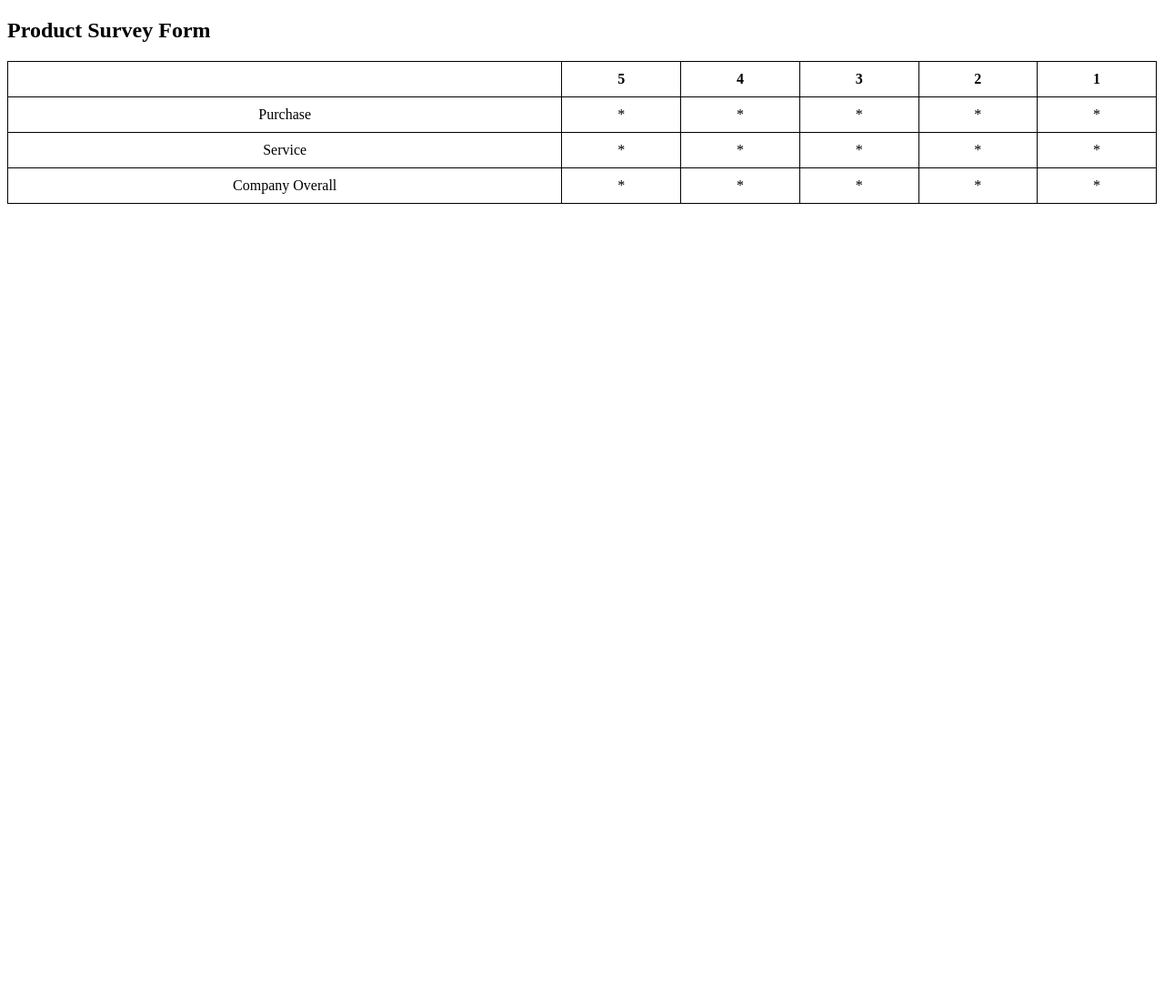
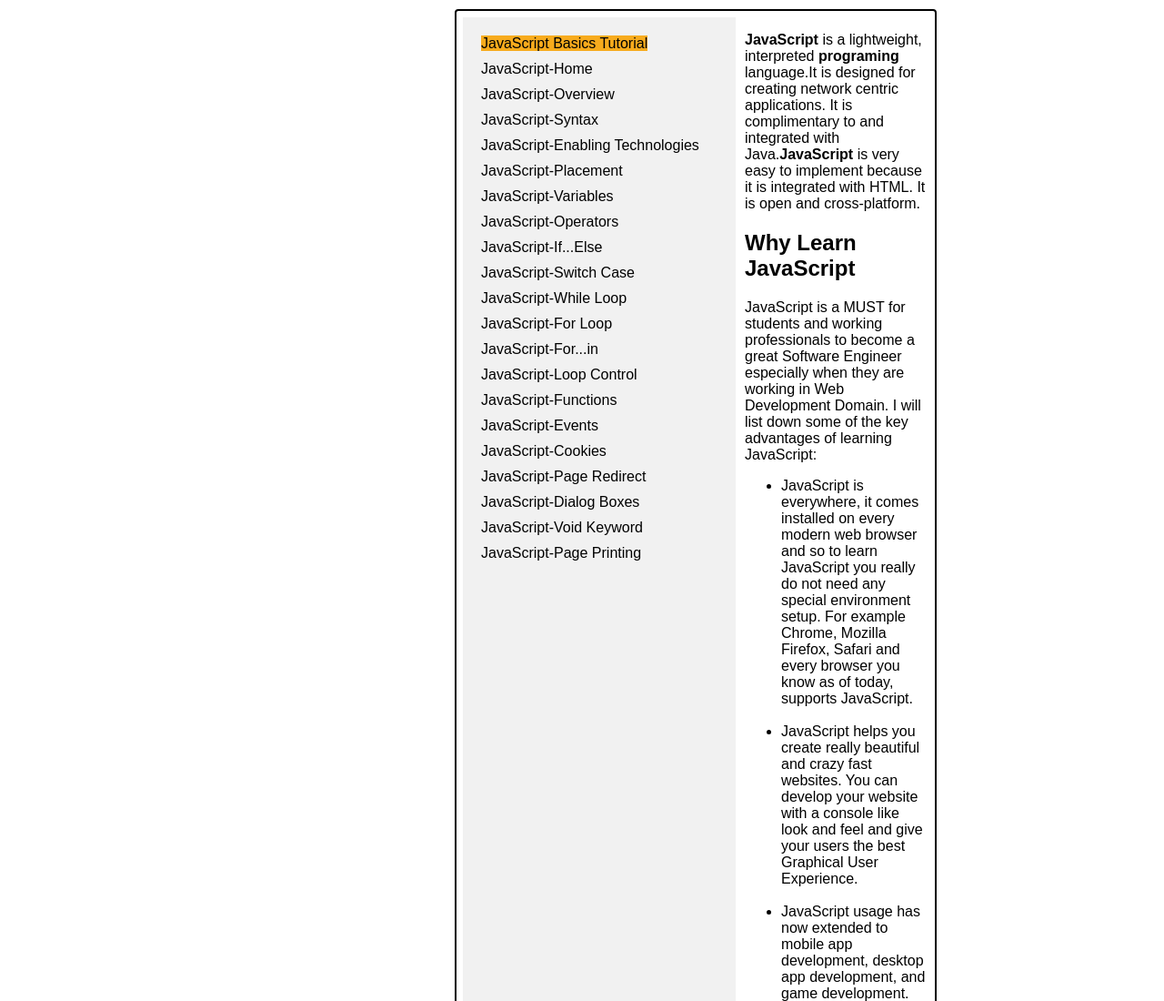
Before and after one commit to Vetha-Dharshilin/Documentation, a plain HTML site: page index.html in a window 1280 px wide. Shown: the top 1100 px of the page at 91% size. Before the commit the page ends 800 px from the top, so only its background shows below. Drawn offline with Linux system fonts and the light colour scheme.

Commit message:
Documentation

```diff
--- a/index.html
+++ b/index.html
@@ -3,54 +3,100 @@
 <head>
     <meta charset="UTF-8">
     <meta name="viewport" content="width=device-width, initial-scale=1.0">
-    <title>Product Survey Form</title>
+    <title>JavaScript Basics Tutorial</title>
     <style>
-        table {
-            border-collapse: collapse;
-            width: 100%;
-        }
-        th, td {
-            border: 1px solid black;
-            padding: 10px;
-            text-align: center;
-        }
+	body {
+    font-family: sans-serif;
+    background-color: white;
+            border: 2px solid black;
+            border-radius: 4px;
+            padding: 7px;
+            width: 40%;
+            margin: 10px 20px 10px 500px;
+
+}
+
+.container {
+    display: grid;
+    grid-template-columns: 300px 1fr;
+    grid-gap: 10px;
+
+    max-width: 960px;
+}
+ .main1{
+   background-color :rgba(248, 165, 11, 0.922);
+}
+
+.nav {
+    background-color: #f1f1f1;
+    padding: 20px;
+}
+
+.nav ul {
+    list-style: none;
+    margin: 0;
+    padding: 0;
+}
+
+.nav li {
+    margin-bottom: 10px;
+}
+
+.nav a {
+    text-decoration: dotted;
+    color : black;
+}
     </style>
 </head>
 <body>
-    <h2>Product Survey Form</h2>
-    <table>
-        <tr>
-            <th></th>
-            <th>5</th>
-            <th>4</th>
-            <th>3</th>
-            <th>2</th>
-            <th>1</th>
-        </tr>
-        <tr>
-            <td>Purchase</td>
-            <td>*</td>
-            <td>*</td>
-            <td>*</td>
-            <td>*</td>
-            <td>*</td>
-        </tr>
-        <tr>
-            <td>Service</td>
-            <td>*</td>
-            <td>*</td>
-            <td>*</td>
-            <td>*</td>
-            <td>*</td>
-        </tr>
-        <tr>
-            <td>Company Overall</td>
-            <td>*</td>
-            <td>*</td>
-            <td>*</td>
-            <td>*</td>
-            <td>*</td>
-        </tr>
-    </table>
+    <div class="container">
+
+        <nav class="nav">
+            <ul>
+		 <li>
+                     <div><span class = "main1"><a href="#">JavaScript Basics Tutorial</a></span></div></li>
+            </ul>
+
+              <ul>
+                <li><a href="#">JavaScript-Home</a></li>
+                <li><a href="#">JavaScript-Overview</a></li>
+                <li><a href="#">JavaScript-Syntax</a></li>
+
+                <li><a href="#">JavaScript-Enabling Technologies</a></li>
+                <li><a href="#">JavaScript-Placement</a></li>
+                <li><a href="#">JavaScript-Variables</a></li>
+                <li><a href="#">JavaScript-Operators</a></li>
+                <li><a href="#">JavaScript-If...Else</a></li>
+                <li><a href="#">JavaScript-Switch Case</a></li>
+                <li><a href="#">JavaScript-While Loop</a></li>
+                <li><a href="#">JavaScript-For Loop</a></li>
+                <li><a href="#">JavaScript-For...in</a></li>
+                <li><a href="#">JavaScript-Loop Control</a></li>
+                <li><a href="#">JavaScript-Functions</a></li>
+                <li><a href="#">JavaScript-Events</a></li>
+                <li><a href="#">JavaScript-Cookies</a></li>
+                <li><a href="#">JavaScript-Page Redirect</a></li>
+                <li><a href="#">JavaScript-Dialog Boxes</a></li>
+                <li><a href="#">JavaScript-Void Keyword</a></li>
+                <li><a href="#">JavaScript-Page Printing</a></li>
+
+            </ul>
+        </nav>
+        <main class="main">
+            <section class="content">
+	<p><b>JavaScript</b> is a lightweight, interpreted <b>programing</b> language.It is designed for creating network centric applications. It is complimentary to and integrated with Java.<b>JavaScript</b> is very easy to implement because it is integrated with HTML. It is open and cross-platform.</p>
+                <h2>Why Learn JavaScript</h2>
+                <p>JavaScript is a MUST for students and working professionals to become a great Software Engineer especially when they are working in Web Development Domain. I will list down some of the key advantages of learning JavaScript:</p>
+                <ul>
+                    <li>JavaScript is everywhere, it comes installed on every modern web browser and so to learn JavaScript you really do not need any special environment setup. For example Chrome, Mozilla Firefox, Safari and every browser you know as of today, supports JavaScript.</li><br>
+                    <li>JavaScript helps you create really beautiful and crazy fast websites. You can develop your website with a console like look and feel and give your users the best Graphical User Experience.</li><br>
+                    <li>JavaScript usage has now extended to mobile app development, desktop app development, and game development. This opens many opportunities for you as a JavaScript Programmer.</li><br>
+                    <li>Due to high demand, there is tons of job growth and high pay for those who know JavaScript. You can navigate over to different job sites to see what having JavaScript skills looks like in the job market.</li><br>
+                    <li>Great thing about JavaScript is that you will find tons of frameworks and Libraries already developed which can be used directly in your software development to reduce your time to market your product.</li>
+                </ul>
+            </section>
+        </main>
+
+    </div>
 </body>
 </html>
```
